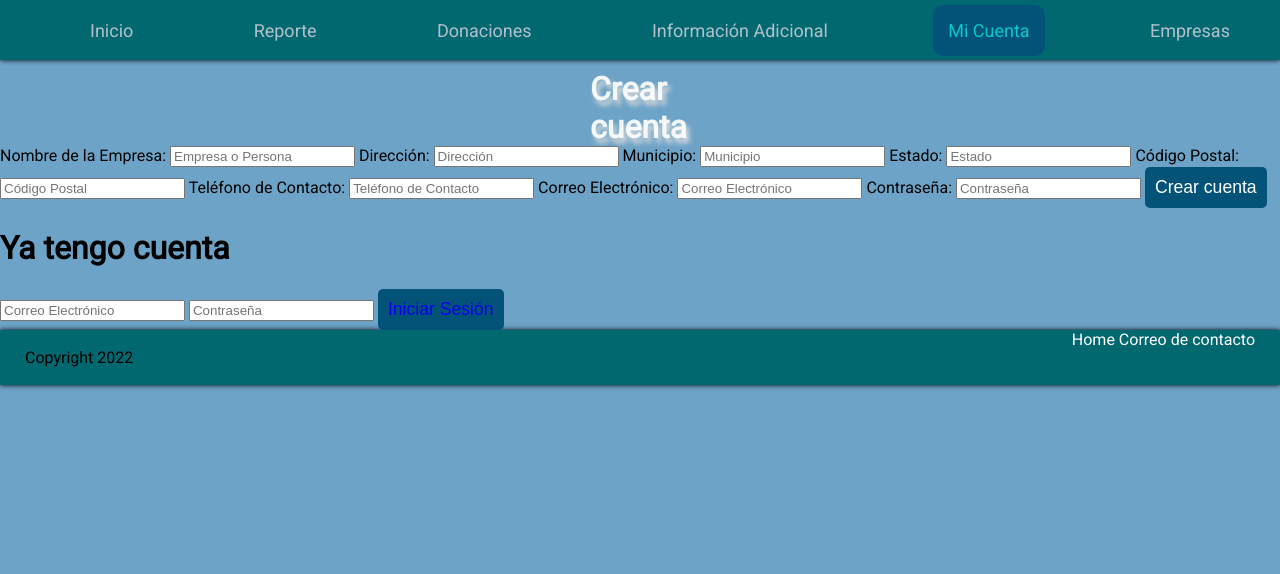
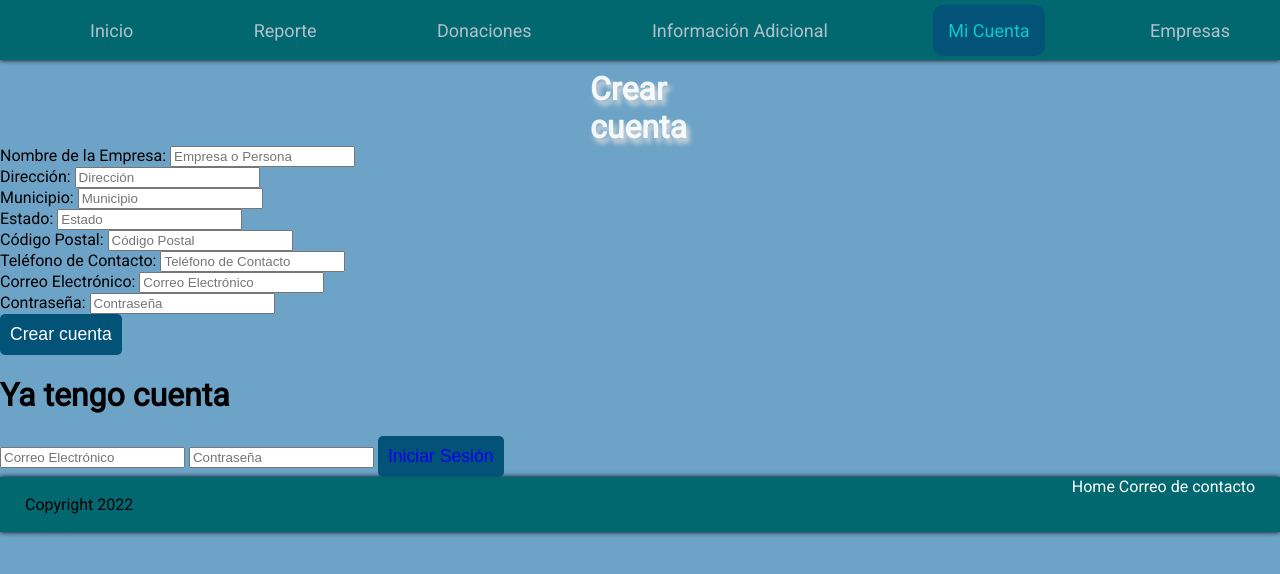
Before and after one commit to Sha6gy/hack, a plain HTML site: page src/views/createaccount.html in a window 1280 px wide. Drawn offline with Linux system fonts and the light colour scheme.

Commit message:
Update createaccount.html
Se agregaron secciones para distribuir mejor los campos y se agregaron identificadores de clase para dar formato con el CSS

```diff
--- a/src/views/createaccount.html
+++ b/src/views/createaccount.html
@@ -26,25 +26,42 @@
         <i class="fa-solid fa-x navIcon"></i>
     </ul>
     </nav>
-    <main>
+    <main class="createaccount">
     <h1 class="h1">Crear cuenta</h1>
+    <div class="createaccount">
     <form action="crearCuenta">
+        <section></section>
             <label for="usuario" name="propiedad" id="propiedad" class="propiedad">Nombre de la Empresa: </label>
             <input type="text" name="propiedad" id="propiedad" class="propiedad" placeholder="Empresa o Persona">
+        </section>
+        <section>
             <label for="direccion" name="direccion" id="direccion" class="direccion">Dirección: </label>
             <input type="text" name="direccion" id="direccion" class="direccion" placeholder="Dirección">
+        </section>
+        <section>
             <label for="municipio" name="municipio" id="municipio" class="municipio">Municipio: </label>
             <input type="text" name="municipio" id="municipio" class="municipio" placeholder="Municipio">
+        </section>
+        <section>
             <label for="estado" name="estado" id="estado" class="estado">Estado: </label>
             <input type="text" name="estado" id="estado" class="estado" placeholder="Estado">
+        </section>
+        <section>
             <label for="cp" name="cp" id="cp" class="cp">Código Postal: </label>
             <input type="tel" name="cp" id="cp" class="cp" placeholder="Código Postal">
+        </section>
+        <section>
             <label for="contacto" name="contacto" id="contacto" class="contacto">Teléfono de Contacto: </label>
             <input type="tel" name="contacto" id="contacto" class="contacto" placeholder="Teléfono de Contacto">
+        </section>
+        <section>
         <label for="correo" name="correo" id="correo" class="correo">Correo Electrónico: </label>
         <input type="email" name="correo" id="correo" class="correo" placeholder="Correo Electrónico">
+        </section>
+        <section>
             <label for="password" name="password" id="password" class="password">Contraseña: </label>
             <input type="password" name="password" id="password" class="password" placeholder="Contraseña">
+        </section>
         <button type="submit">Crear cuenta</button>
     </form>
     <h1>Ya tengo cuenta</h1>
@@ -53,6 +70,7 @@
     <button type="submit">
         <a href="./myaccount.html">Iniciar Sesión</a>
     </button>
+    </div>
     </main>
     <footer>
         <section>
```
Lines whose indentation alone changed are shown as unchanged.
